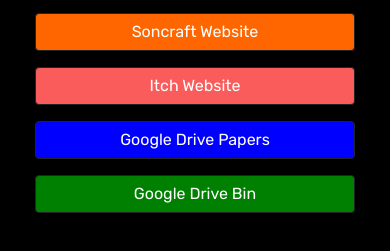
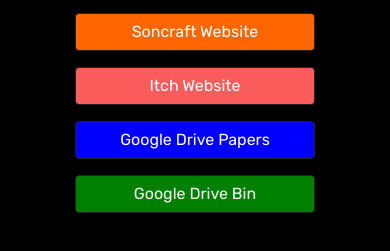
Before and after one commit to zan79/ztunnel, a plain HTML site: page index.html in a window 390 px wide. Shown: the part 351-602 px from the top of the page. Drawn offline with nearby package versions, Linux system fonts and the light colour scheme.

Commit message:
adjust css

```diff
--- a/style.css
+++ b/style.css
@@ -65,4 +65,8 @@ a{
         padding-left: 10%;
         padding-right: 10%;
     }
+
+    a{
+        width: 15em;
+    }
 }
```
